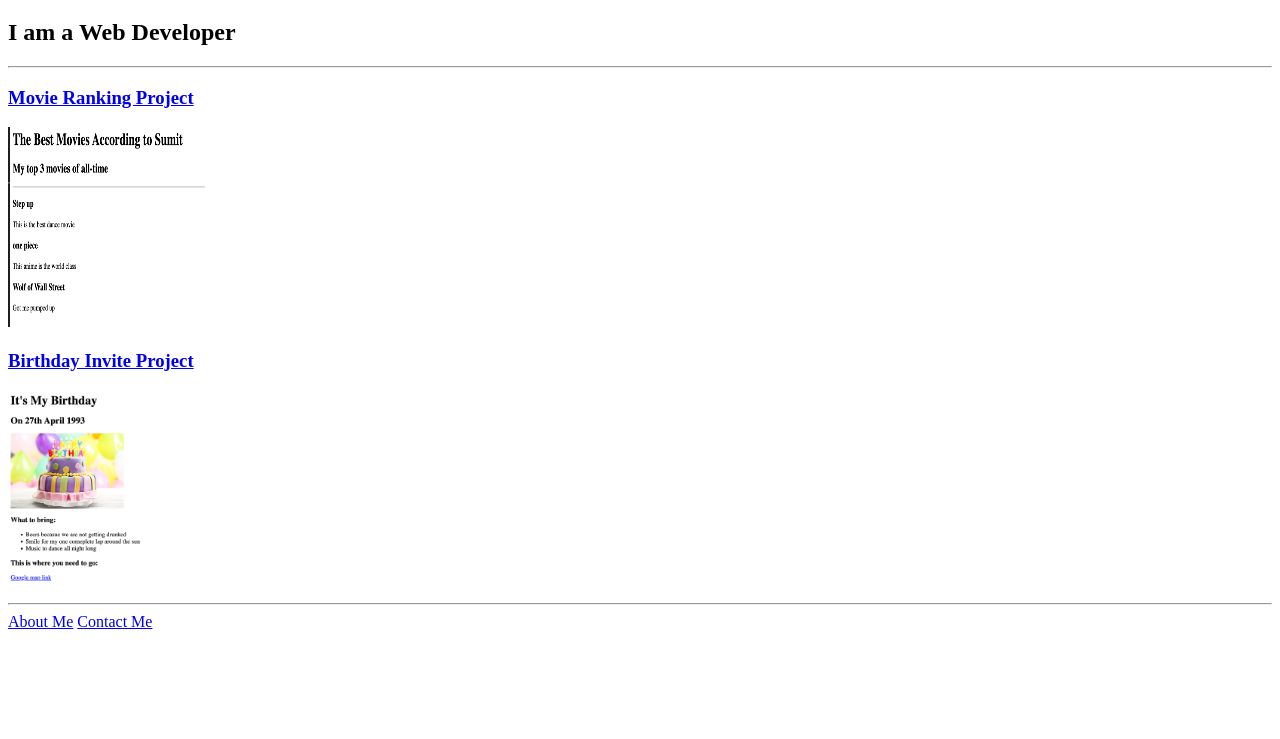
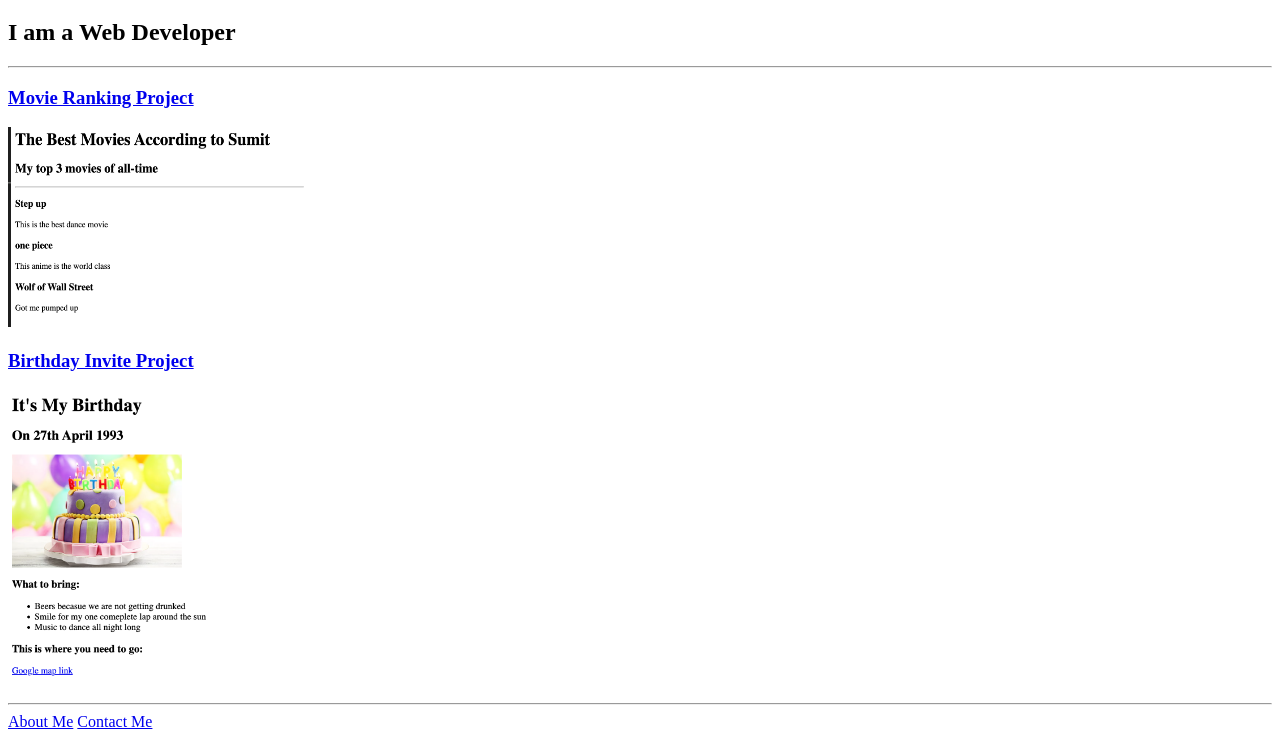
Before and after one commit to Sum8power/html-portfolio, a plain HTML site: page index.html in a window 1280 px wide. Shown: the part 61-800 px from the top of the page. Drawn offline with Linux system fonts and the light colour scheme.

Commit message:
Update index.html

```diff
--- a/index.html
+++ b/index.html
@@ -9,9 +9,9 @@
         <h1>Sumit Prajapati Portfolio</h1>
         <h2>I am a Web Developer</h2><hr/>
         <h3><a href="./public/Movie-ranking.html">Movie Ranking Project</a></h3>
-        <img src="./assets/images/Sumit-movie-ranking.png" height="200" width="200">
+        <img src="./assets/images/Sumit-movie-ranking.png" height="200" width="300">
         <h3><a href="./public/birthday invite.html">Birthday Invite Project</a></h3>
-        <img src="./assets/images/sumit-birthday-invite.png" height="200">
+        <img src="./assets/images/sumit-birthday-invite.png" height="300">
         <hr/>
         <a href="./public/about.html">About Me</a>
         <a href="./public/contact.html">Contact Me</a>
```
